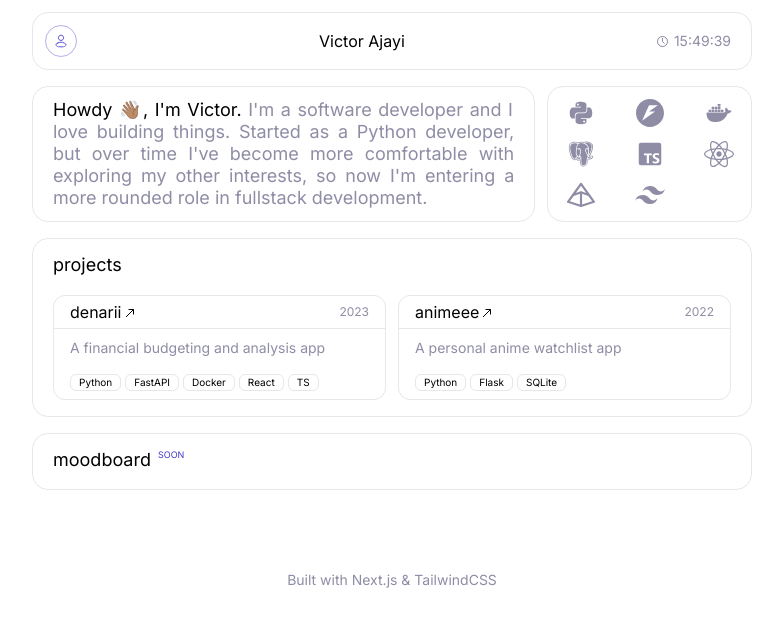
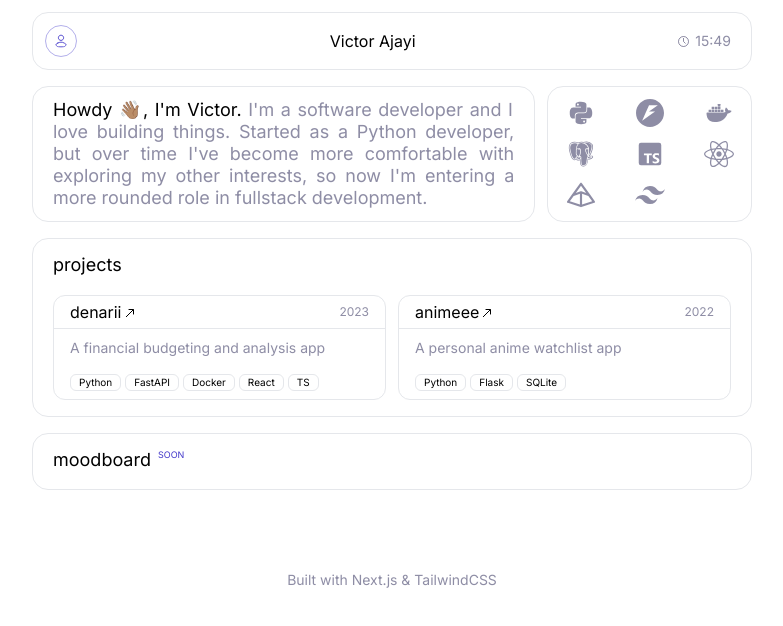
Before and after one commit to victor-ajayi/portfolio, a Next.js app: page / in a window 1280 px wide. Shown: the top 626 px of the page, without its empty margins (248-1031 px from the left). Built offline with nearby package versions, Linux system fonts and the light colour scheme.

Commit message:
minor fixes

```diff
--- a/app/page.tsx
+++ b/app/page.tsx
@@ -7,7 +7,7 @@ import StatusBar from "@/components/status-bar";
 
 export default function Page() {
   return (
-    <div className="mt-3">
+    <div className="mt-3 pb-10">
       <StatusBar />
       <div className="grid grid-cols-2 gap-4 mt-4">
         <div className="col-span-2 flex flex-col justify-center gap-3 md:flex-row">
--- a/components/status-bar.tsx
+++ b/components/status-bar.tsx
@@ -5,7 +5,6 @@ import { useEffect, useState } from "react";
 const options: Intl.DateTimeFormatOptions = {
   hour: "2-digit",
   minute: "2-digit",
-  second: "2-digit",
   timeZone: "Europe/Moscow",
 };
 
```
